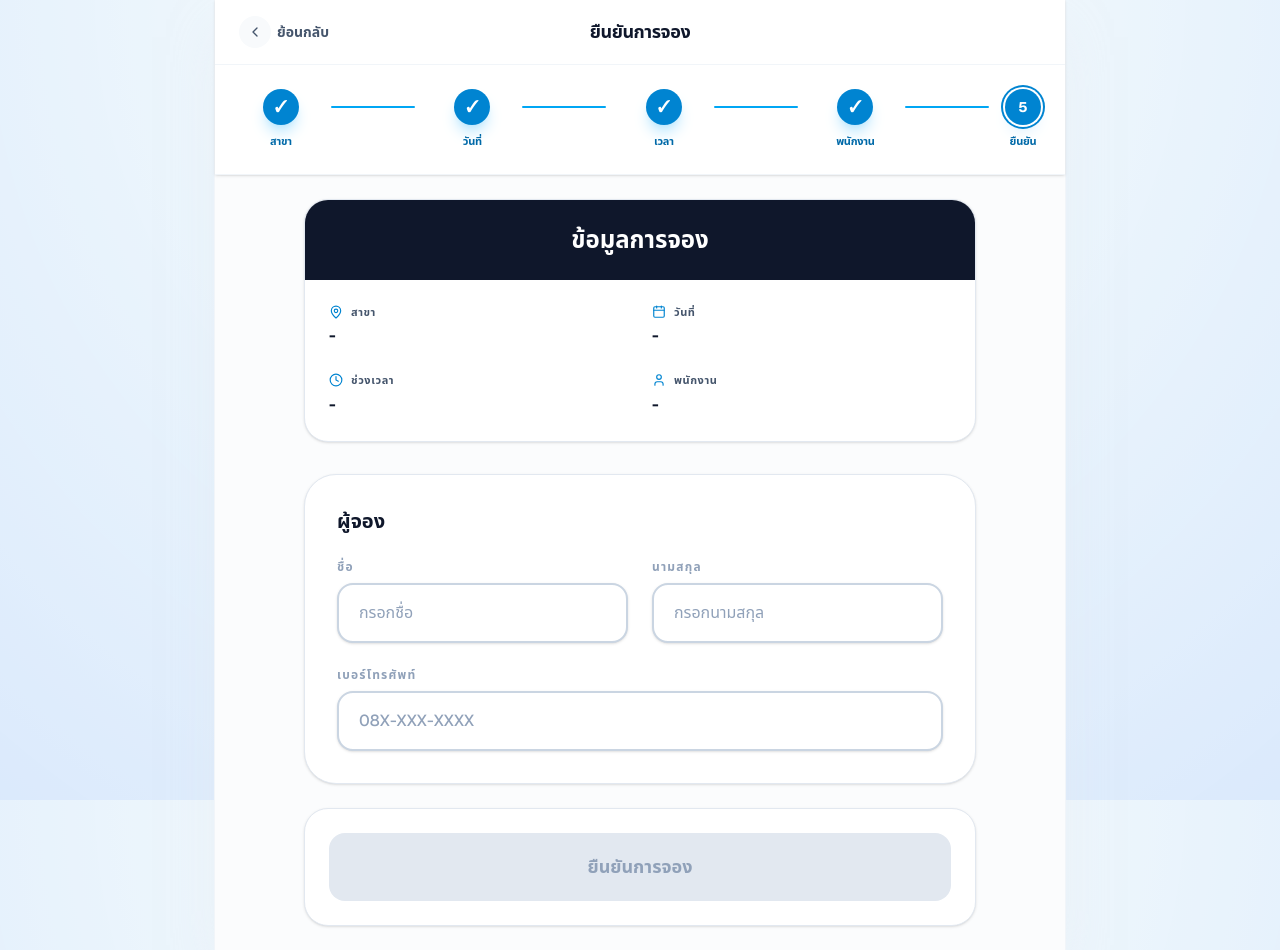
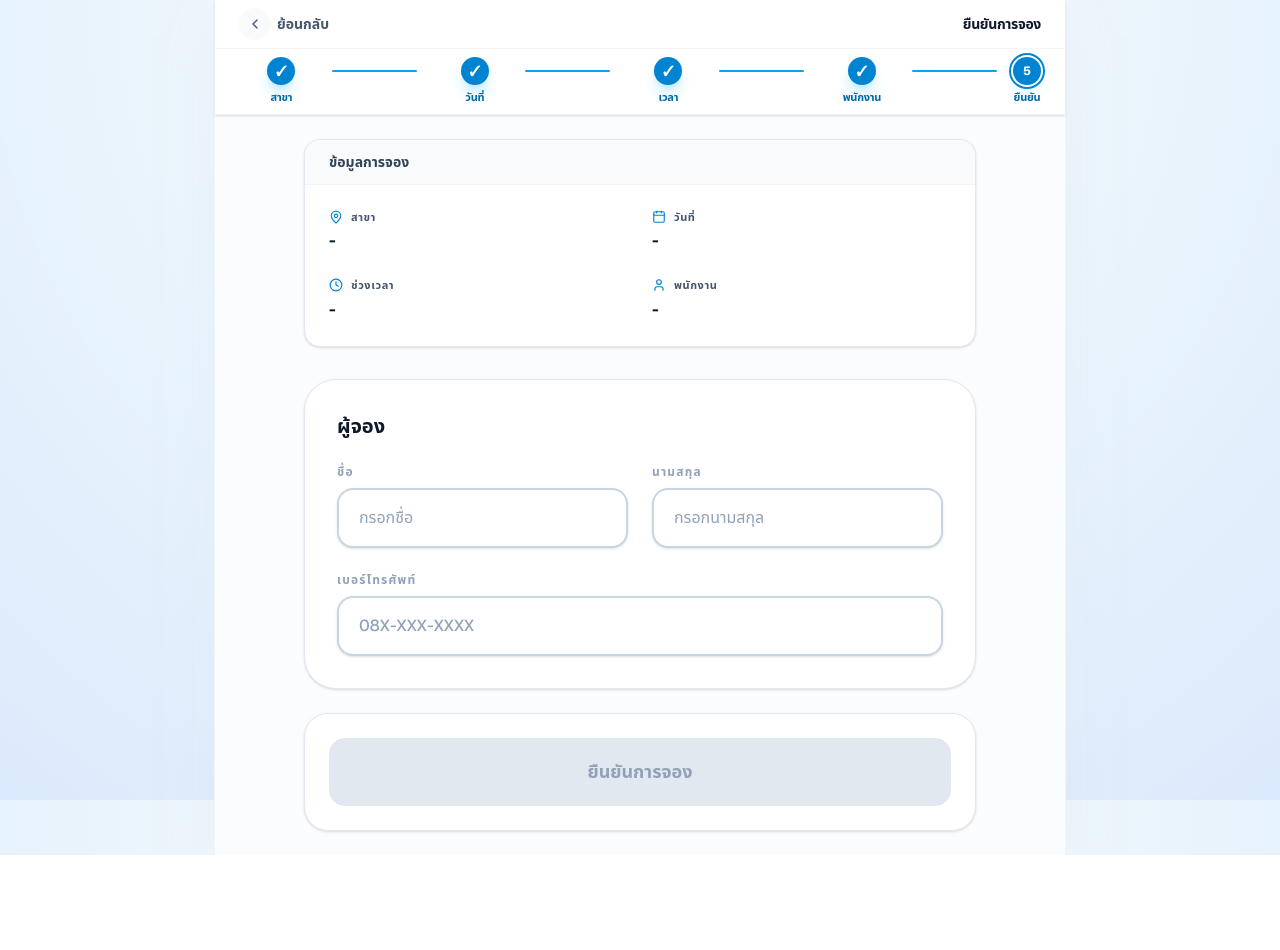
Before and after one commit to tehnplk/medth, a Next.js app: page /booking/confirm in a window 1280 px wide. After the commit the page ends 855 px from the top, so only its background shows below. Built offline with nearby package versions, Linux system fonts and the light colour scheme; no server answers.

Commit message:
Refine booking headers and guide labels

```diff
--- a/src/app/booking/confirm/page.tsx
+++ b/src/app/booking/confirm/page.tsx
@@ -173,9 +173,9 @@ export default async function ConfirmPage(props: { searchParams: SearchParams })
             </div>
           ) : null}
 
-          <section className="overflow-hidden rounded-3xl border border-slate-200 bg-white shadow-sm">
-            <div className="bg-slate-900 px-6 py-6 text-white text-center">
-               <h3 className="text-2xl font-black">ข้อมูลการจอง</h3>
+          <section className="overflow-hidden rounded-2xl border border-slate-200 bg-white shadow-sm">
+            <div className="border-b border-slate-100 bg-slate-50 px-6 py-3">
+              <h3 className="text-sm font-semibold text-slate-700">ข้อมูลการจอง</h3>
             </div>
 
             <div className="p-6">
--- a/src/components/booking-steps.tsx
+++ b/src/components/booking-steps.tsx
@@ -9,7 +9,7 @@ const steps = ["สาขา", "วันที่", "เวลา", "พนั
 
 export default function BookingSteps({ currentStep, stepLinks = [] }: BookingStepsProps) {
   return (
-    <div className="bg-white px-2 py-6 sm:px-6">
+    <div className="bg-white px-2 py-2 sm:px-6">
       <div className="flex items-center justify-between gap-2">
         {steps.map((label, index) => {
           const step = index + 1;
@@ -20,9 +20,9 @@ export default function BookingSteps({ currentStep, stepLinks = [] }: BookingSte
           const isClickable = !isCurrent && typeof href === "string" && href.length > 0;
 
           const content = (
-            <div className={`flex flex-col items-center gap-2 ${isClickable ? "group cursor-pointer" : ""}`}>
+            <div className={`flex flex-col items-center gap-1 ${isClickable ? "group cursor-pointer" : ""}`}>
               <div
-                className={`flex h-9 w-9 items-center justify-center rounded-full text-sm font-bold transition-all duration-300 ${
+                className={`flex h-7 w-7 items-center justify-center rounded-full text-xs font-bold transition-all duration-300 ${
                   isDone
                     ? "bg-sky-600 text-white shadow-lg shadow-sky-200"
                     : isCurrent
@@ -30,10 +30,10 @@ export default function BookingSteps({ currentStep, stepLinks = [] }: BookingSte
                       : "bg-slate-50 text-slate-400 ring-1 ring-slate-200"
                 }`}
               >
-                {isDone ? <span className="text-base">✓</span> : <span>{step}</span>}
+                {isDone ? <span className="text-sm">✓</span> : <span>{step}</span>}
               </div>
               <span
-                className={`text-[11px] font-bold tracking-tight uppercase transition-colors duration-300 ${
+                className={`w-full overflow-hidden text-ellipsis whitespace-nowrap text-center text-[11px] font-bold tracking-tight uppercase transition-colors duration-300 ${
                   isDone || isCurrent ? "text-sky-700" : "text-slate-400"
                 }`}
               >
@@ -57,7 +57,7 @@ export default function BookingSteps({ currentStep, stepLinks = [] }: BookingSte
                 )}
               </div>
               {!isLast && (
-                <div className="mx-2 mb-6 flex-1">
+                <div className="mx-2 mb-5 flex-1">
                   <div className={`h-[2px] w-full rounded-full transition-colors duration-500 ${isDone ? "bg-sky-500" : "bg-slate-100"}`} />
                 </div>
               )}
--- a/src/components/booking-top-bar.tsx
+++ b/src/components/booking-top-bar.tsx
@@ -8,8 +8,8 @@ type Props = {
 
 export default function BookingTopBar({ title, backHref }: Props) {
   return (
-    <header className="sticky top-0 z-50 flex flex-shrink-0 items-center justify-between border-b border-slate-100 bg-white/80 px-6 py-4 backdrop-blur-md">
-      <div className="flex w-24 items-center">
+    <header className="sticky top-0 z-50 flex flex-shrink-0 items-center gap-2 border-b border-slate-100 bg-white/80 px-6 py-2 backdrop-blur-md">
+      <div className="flex items-center">
         {backHref && (
           <Link
             href={backHref}
@@ -18,16 +18,14 @@ export default function BookingTopBar({ title, backHref }: Props) {
             <div className="flex h-8 w-8 items-center justify-center rounded-full bg-slate-50 transition-colors group-hover:bg-sky-50">
               <ChevronLeft className="h-4 w-4" />
             </div>
-            <span className="hidden sm:inline">ย้อนกลับ</span>
+            <span className="inline whitespace-nowrap">ย้อนกลับ</span>
           </Link>
         )}
       </div>
 
-      <h1 className="text-base font-bold tracking-tight text-slate-900 sm:text-lg">
+      <h1 className="ml-auto min-w-0 truncate whitespace-nowrap text-right text-sm font-semibold tracking-tight text-slate-900">
         {title}
       </h1>
-
-      <div className="w-24" />
     </header>
   );
 }
```
